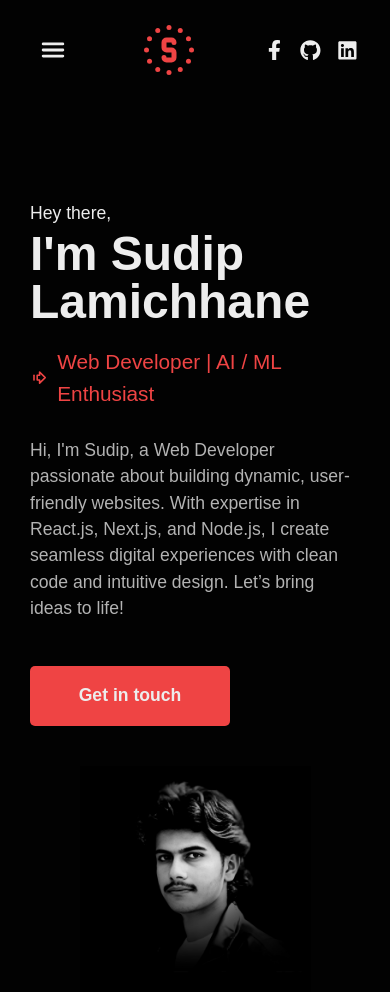
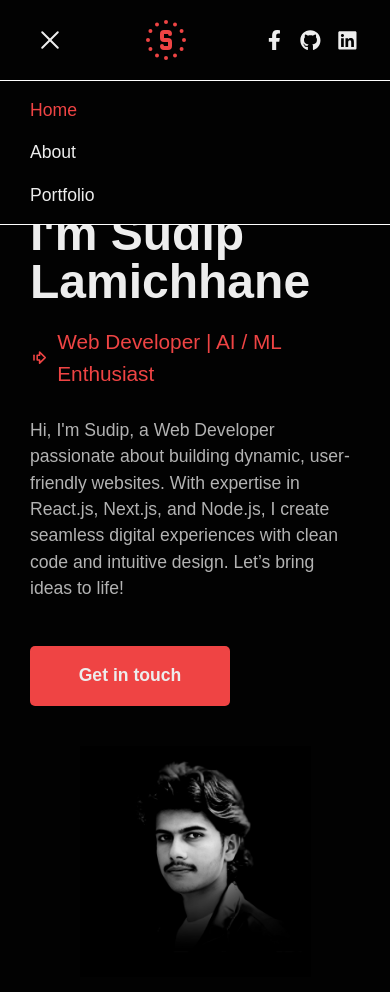
Before and after one commit to sudip15622/Personal-portfolio, a Next.js app: page / in a window 390 px wide. Both pictures are taken after a click on the button 53 px from the left and 50 px from the top of the page. Shown: the top 992 px of the page. Built offline with nearby package versions, Linux system fonts and the light colour scheme.

Commit message:
made navbar responsive with animated menu bar

```diff
--- a/components/Navbar/Navbar.js
+++ b/components/Navbar/Navbar.js
@@ -1,11 +1,13 @@
 "use client"
-import React, { useState } from 'react'
+import React, { useRef, useState, useEffect } from 'react'
 import SocialMedias from '../SocialMedias/SocialMedias';
 import Link from 'next/link';
 import { usePathname } from 'next/navigation';
+import { motion, AnimatePresence } from 'framer-motion';
 
 import { TbCircleLetterSFilled, TbCircleDottedLetterS } from "react-icons/tb";
-import { IoMenu } from "react-icons/io5";
+import { IoMdMenu, IoMdClose } from "react-icons/io";
+import { HiOutlineMenuAlt4 } from "react-icons/hi";
 
 
 const Navbar = () => {
@@ -13,6 +15,24 @@ const Navbar = () => {
     const currentPath = usePathname();
 
     const [showPages, setShowPages] = useState(false);
+    const menuBtnRef = useRef(null);
+    const menuBoxRef = useRef(null);
+
+    useEffect(() => {
+        function handleClickOutside(event) {
+            if (menuBoxRef.current && !menuBoxRef.current.contains(event.target)) {
+                if(menuBtnRef.current && !menuBtnRef.current.contains(event.target)) {
+                    setShowPages(false);
+                }
+            }
+        }
+        document.addEventListener('mousedown', handleClickOutside);
+
+        return () => {
+            document.removeEventListener('mousedown', handleClickOutside);
+        };
+
+    }, [showPages]);
 
 
     const navbarPages = [
@@ -31,8 +51,9 @@ const Navbar = () => {
     ]
 
     return (
-        <header className='flex items-center justify-center w-full sticky top-0 z-[1001] bg-[var(--bg-color)]'>
-            <nav className='flex items-center justify-between w-full max-w-[1250px] py-5 mx-[30px]'>
+        <>
+            <header className='flex items-center justify-center w-full sticky top-0 z-[1002] bg-[var(--bg-color)] h-20'>
+                <nav className='flex items-center justify-between w-full max-w-[1250px] mx-[30px]'>
                     <ul className='hidden md:flex items-center gap-10'>
                         {navbarPages.map((navPage, index) => {
                             return (
@@ -44,17 +65,65 @@ const Navbar = () => {
                             )
                         })}
                     </ul>
-                <button onClick={() => setShowPages(!showPages)} className='flex md:hidden items-center justify-center p-2 text-3xl'>
-                    < IoMenu />
+                    <button
+                        ref={menuBtnRef}
+                        onClick={() => setShowPages(!showPages)}
+                        className="flex md:hidden flex-col justify-center items-center w-10 h-10 relative z-[1003]"
+                    >
+                        <motion.div
+                            initial={false}
+                            animate={{
+                                rotate: showPages ? 135 : 0,
+                                y: showPages ? 3 : 0,
+                            }}
+                            transition={{ duration: 0.3 }}
+                            className="w-6 h-[2px] bg-[var(--pri-text)] rounded origin-center"
+                        />
+                        <motion.div
+                            initial={false}
+                            animate={{
+                                rotate: showPages ? -135 : 0,
+                                y: showPages ? -3 : 4,
+                                opacity: showPages ? 1 : 1,
+                            }}
+                            transition={{ duration: 0.3 }}
+                            className="w-6 h-[2px] bg-[var(--pri-text)] rounded origin-center mt-1"
+                        />
                     </button>
 
-                <div className='flex items-center justify-center text-6xl text-[var(--action-color)]'>
+
+
+                    <div className='flex items-center justify-center text-5xl md:text-6xl text-[var(--action-color)]'>
                         <TbCircleDottedLetterS />
                     </div>
 
                     <SocialMedias />
                 </nav>
+
             </header>
+
+            <AnimatePresence >
+                {showPages && (
+                    <motion.ul className='z-[1000] fixed left-0 top-20 flex md:hidden flex-col justify-center border-y-1 border-white w-[100vw] py-2 bg-[var(--bg-color)]'
+                        ref={menuBoxRef}
+                        initial={{ top: -80 }}
+                        animate={{ top: 80 }}
+                        transition={{ duration: 0.4, ease: "easeOut" }}
+                        exit={{ top: -80 }}
+                    >
+                        {navbarPages.map((navPage, index) => {
+                            return (
+                                <li key={index} className={`text-[1.1rem] transition-colors duration-200 ease-linear px-[30px] py-2 w-full`}>
+                                    <Link href={navPage.path} className={`${currentPath == navPage.path ? "text-[var(--action-color)]" : ""}`}>
+                                        {navPage.name}
+                                    </Link>
+                                </li>
+                            )
+                        })}
+                    </motion.ul>
+                )}
+            </AnimatePresence>
+        </>
 
     )
 }
```
Lines whose indentation alone changed are shown as unchanged.
